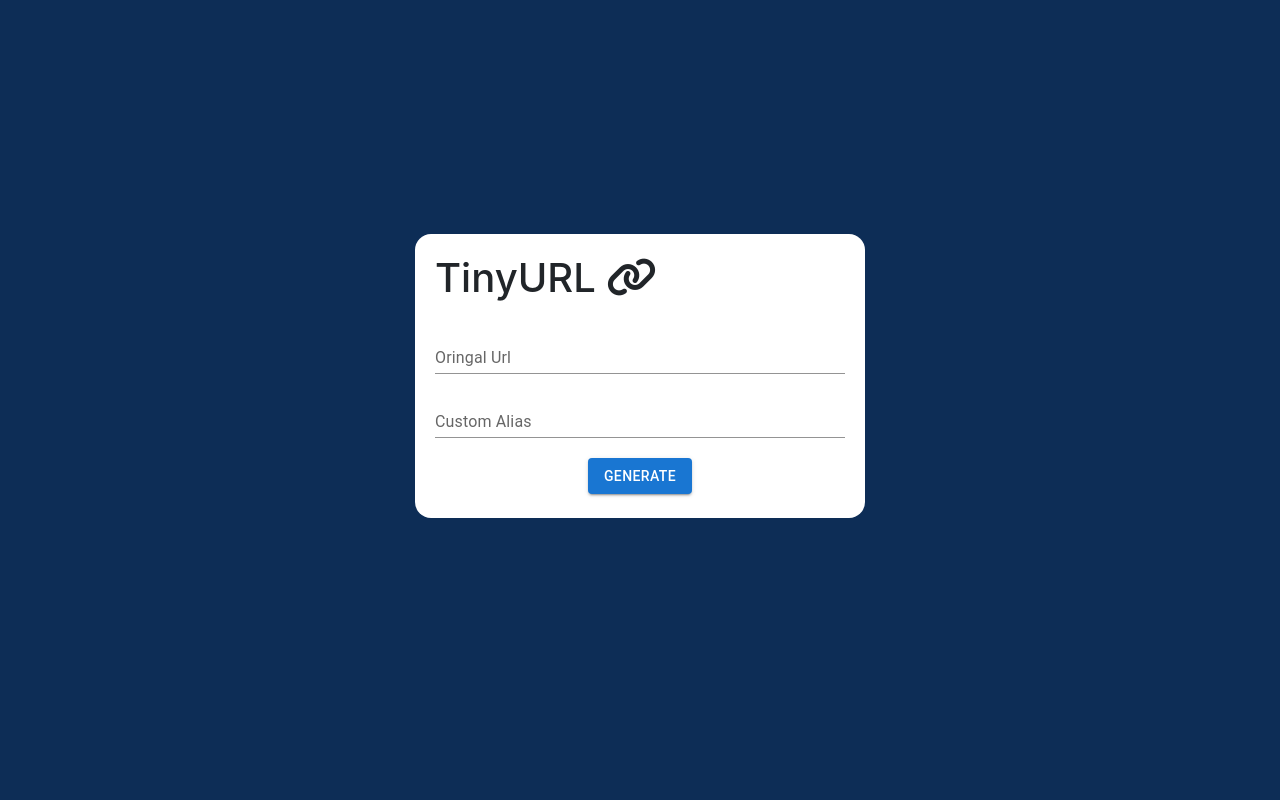
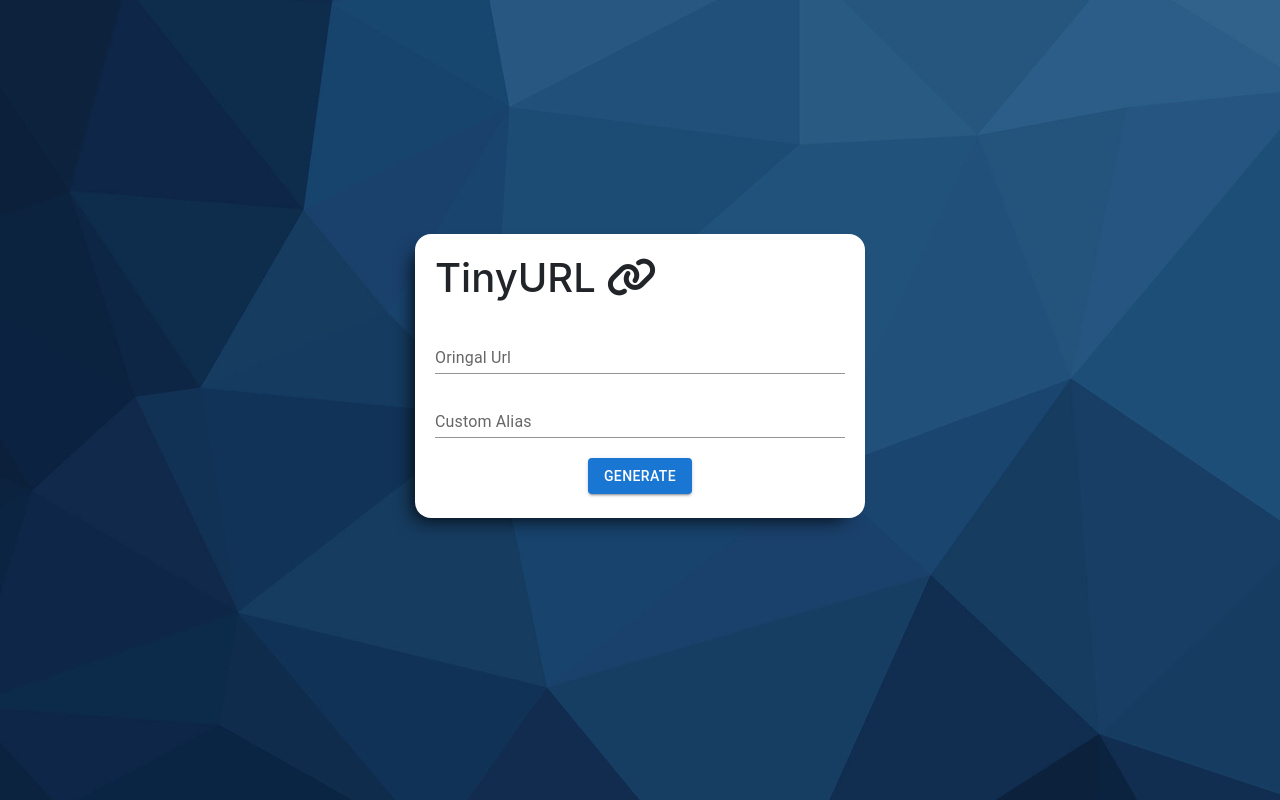
Before and after one commit to JiaqiWang18/tinyurl, a Next.js app in the folder frontend/: page /app in a window 1280 px wide. Built offline with nearby package versions, Linux system fonts and the light colour scheme.

Commit message:
add bg image and drop shadow

```diff
--- a/frontend/styles/globals.css
+++ b/frontend/styles/globals.css
@@ -4,6 +4,8 @@
   margin: 0;
   font-family: -apple-system, BlinkMacSystemFont, Segoe UI, Roboto, Oxygen,
     Ubuntu, Cantarell, Fira Sans, Droid Sans, Helvetica Neue, sans-serif;
+  background: rgb(0, 34, 77, 0.95);
+  background-image: url("/urlbg.jpeg");
 }
 
 a {
@@ -20,10 +22,6 @@
   padding: 0;
 }
 
-body {
-  background: rgb(0, 34, 77, 0.95);
-}
-
 .App {
   font-family: sans-serif;
   text-align: center;
@@ -36,6 +34,7 @@
   padding: 20px;
   width: 450px;
   border-radius: 1rem;
+  box-shadow: -10px 10px 20px -10px black;
 }
 
 .form .form__custom-button {
```
Also changed, not shown: frontend/public/urlbg.jpeg (added).
